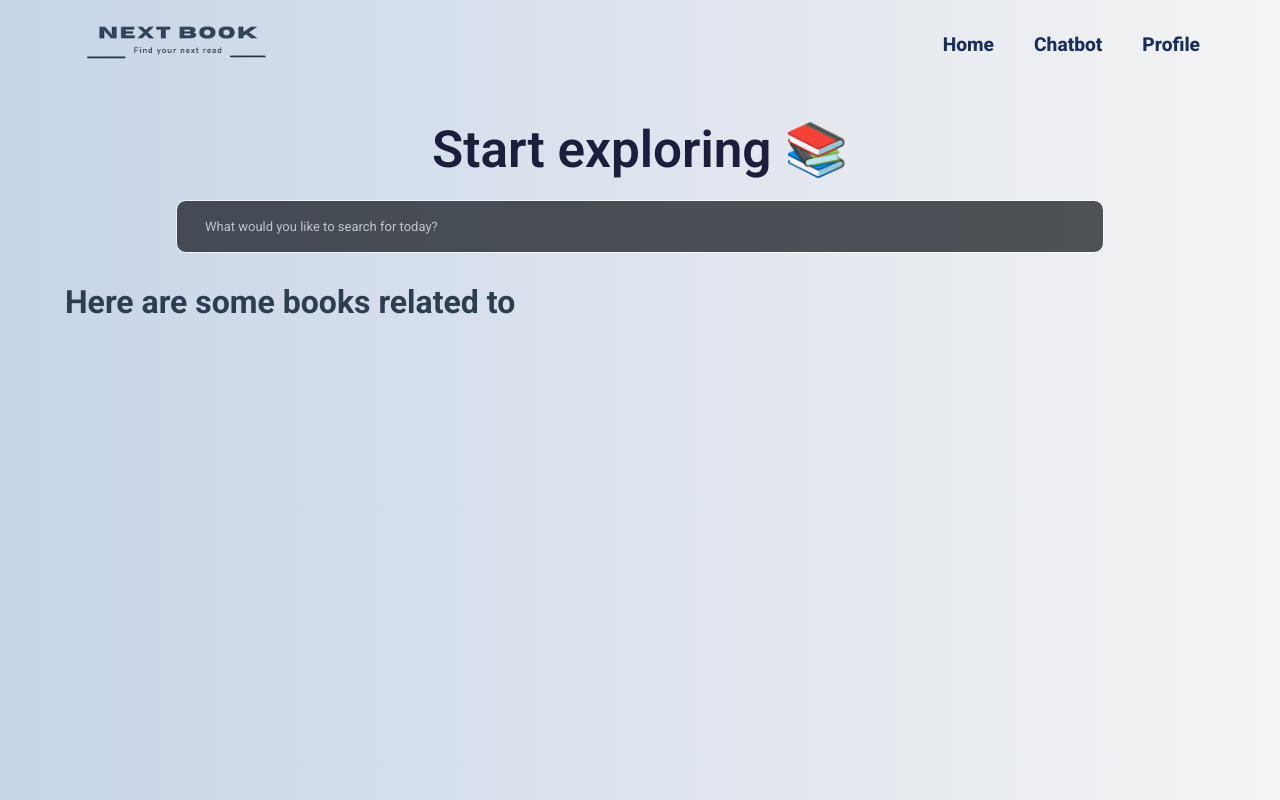
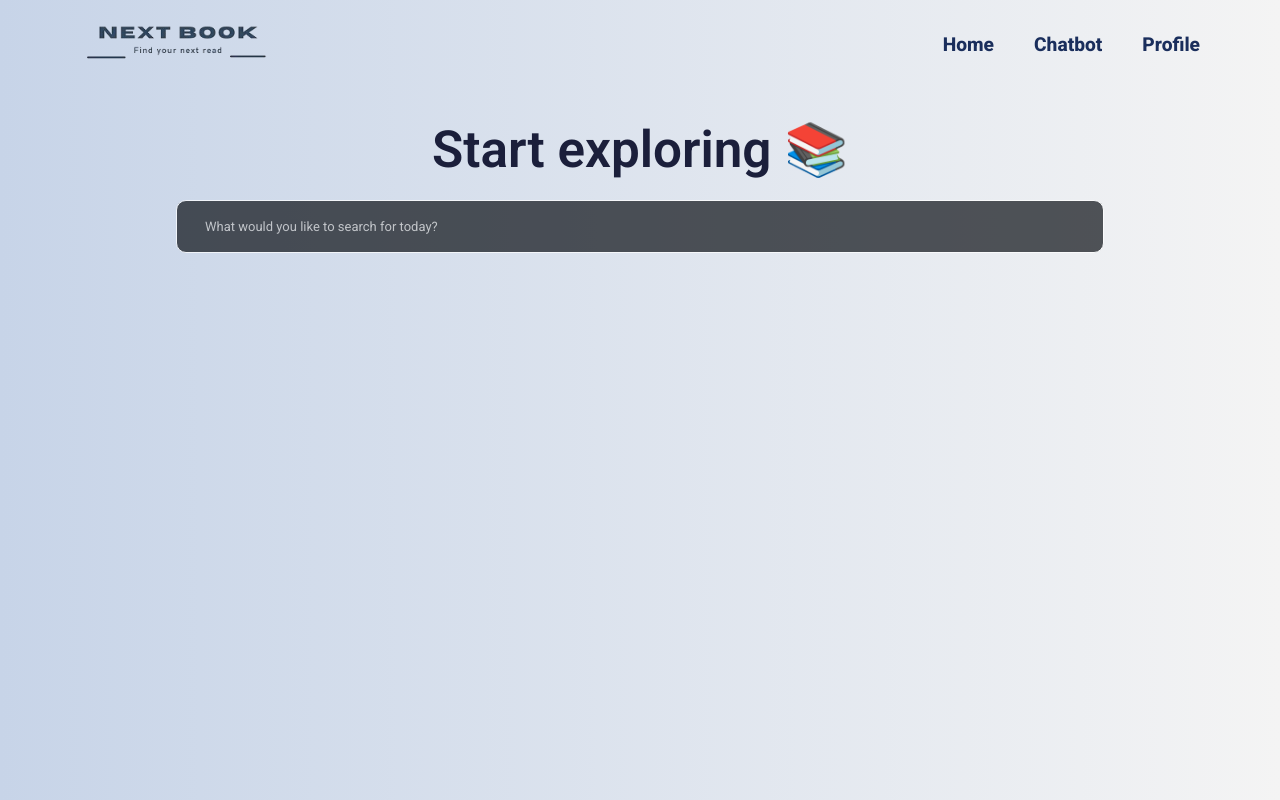
Before and after one commit to 15-Manya/orbital-project, a React (Create React App) app in the folder frontend/react-app/: page /search in a window 1280 px wide. Built offline with nearby package versions, Linux system fonts and the light colour scheme.

Commit message:
fixed the search issue

```diff
--- a/frontend/react-app/src/components/SearchPage/SearchPage.jsx
+++ b/frontend/react-app/src/components/SearchPage/SearchPage.jsx
@@ -13,8 +13,8 @@ function SearchPage(){
     const [inputValue, setInputValue] = useState('');
     const [selectedBook, setSelectedBook] = useState('');
 
-    console.log(read.includes(selectedBook[0]) ? 'Marked as read' : 'Mark as read')
-    console.log(selectedBook[0])
+    //console.log(read.includes(selectedBook[0]) ? 'Marked as read' : 'Mark as read')
+    //console.log(selectedBook[0])
 
     async function handleSearch(e){
         if(e.key === 'Enter') {
@@ -118,7 +118,7 @@ const handleClose = () => {
                     onChange={(e) => setInputValue(e.target.value)} onKeyDown={handleSearch}></input>
                     <div>
                     <div className={styles.display_preference}>
-                        <h2>Here are some books related to {bookname} </h2>
+                        <h2></h2>
                         <div className={styles.display}>
                             {searchBooks.map(([title, img, desc], index) => (
                                 <div key={index}>
```
